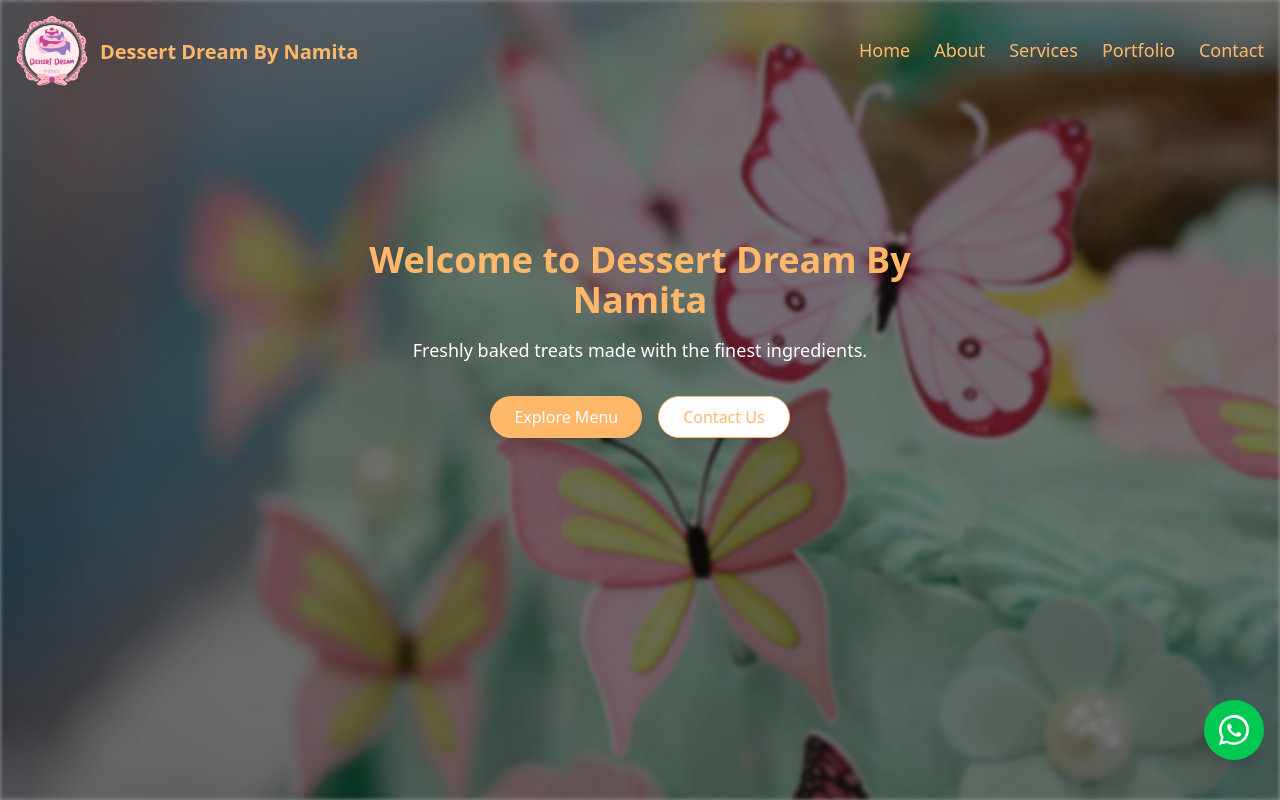
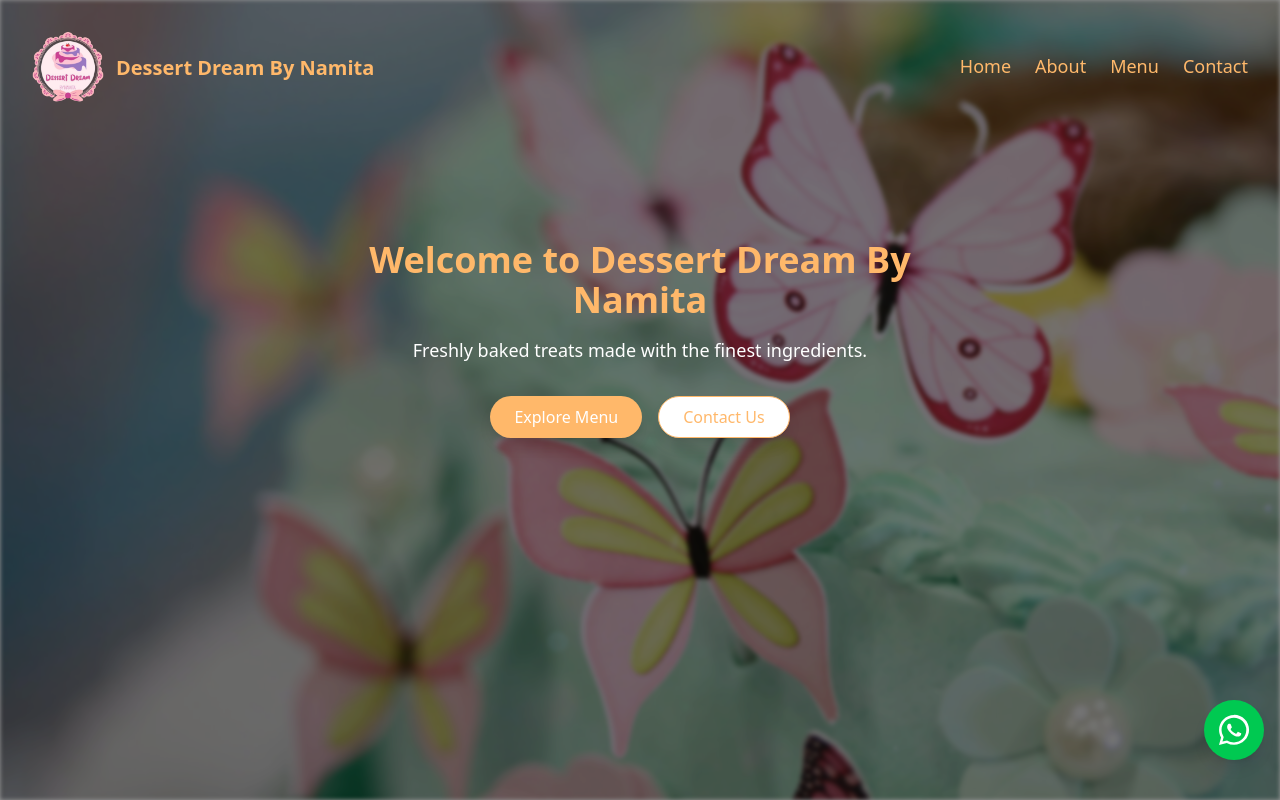
Before and after one commit to Uzmashaik93/DessertDream, a React (Vite) app: page / in a window 1280 px wide. Shown: the top 800 px of the page. Built offline with nearby package versions, Linux system fonts and the light colour scheme.

Commit message:
feat: update Navbar component by removing unused imports, adjusting padding, and fixing menu link

```diff
--- a/src/components/Navbar.tsx
+++ b/src/components/Navbar.tsx
@@ -1,6 +1,6 @@
 import React, { useState, useEffect } from "react";
 import logo from "/logo.png";
-import { Facebook, FacebookIcon, Link, Menu, X } from "lucide-react";
+import { Menu, X } from "lucide-react";
 
 const Header: React.FC = () => {
   const [isMenuOpen, setIsMenuOpen] = useState(false);
@@ -23,7 +23,7 @@ const Header: React.FC = () => {
 
   return (
     <nav
-      className={`navbar fixed w-full p-4 transition-all z-50 flex justify-between align-middle duration-300 ${
+      className={`navbar fixed w-full p-8 transition-all z-50 flex justify-between align-middle duration-300 ${
         scrolled ? "bg-white shadow-md" : "bg-transparent"
       } ${isMenuOpen ? "bg-white shadow-md" : "bg:transparent"}`}
     >
@@ -49,7 +49,7 @@ const Header: React.FC = () => {
       <ul
         className={`${
           isMenuOpen ? "block" : "hidden"
-        }  md:flex md:space-x-6 space-y-4 md:space-y-0 text-center md:mt-0 absolute w-full top-22 left-0 bg-white shadow-lg md:relative md:top-5 md:w-auto md:bg-transparent md:shadow-none`}
+        }  md:flex md:space-x-6 space-y-4 md:space-y-0 text-center md:mt-0 absolute w-full top-29 left-0 bg-white shadow-lg md:relative md:top-5 md:w-auto md:bg-transparent md:shadow-none`}
       >
         <li>
           <a href="/" className="text-lg text-orange-300 hover:text-pink-600">
@@ -66,20 +66,13 @@ const Header: React.FC = () => {
         </li>
         <li>
           <a
-            href="#services"
+            href="/menu"
             className="text-lg text-orange-300 hover:text-pink-600"
           >
-            Services
+            Menu
           </a>
         </li>
-        <li>
-          <a
-            href="#portfolio"
-            className="text-lg text-orange-300 hover:text-pink-600"
-          >
-            Portfolio
-          </a>
-        </li>
+
         <li>
           <a
             href="#contact"
```
